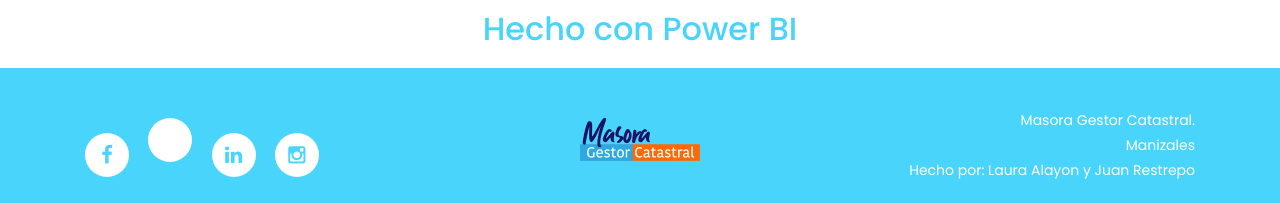
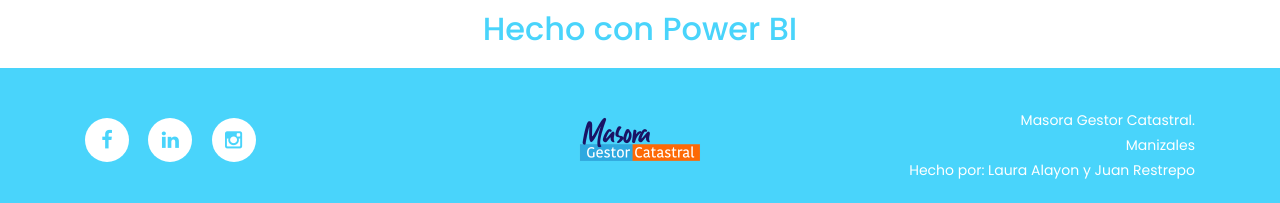
Before and after one commit to Laura0501/PaginaWebMasoraManizales, a plain HTML site: page index.html in a window 1280 px wide. Shown: the part 1807-2010 px from the top of the page. Drawn offline with Linux system fonts and the light colour scheme.

Commit message:
Se modifica el index

```diff
--- a/index.html
+++ b/index.html
@@ -129,7 +129,6 @@
                     <div class="right-text-content">
                             <ul class="social-icons">
                                 <li><a href="https://www.facebook.com/people/MasoraManizales/100071469984245/"><i class="fa fa-facebook"></i></a></li>
-                                <li><a href="#"><i class="https://x.com/MasoraManizales"></i></a></li>
                                 <li><a href="http://www.masora.gov.co/"><i class="fa fa-linkedin"></i></a></li>
                                 <li><a href="https://www.instagram.com/masoragestorcatastral_col?utm_source=ig_web_button_share_sheet&igsh=ZDNlZDc0MzIxNw=="><i class="fa fa-instagram"></i></a></li>
                             </ul>
```
